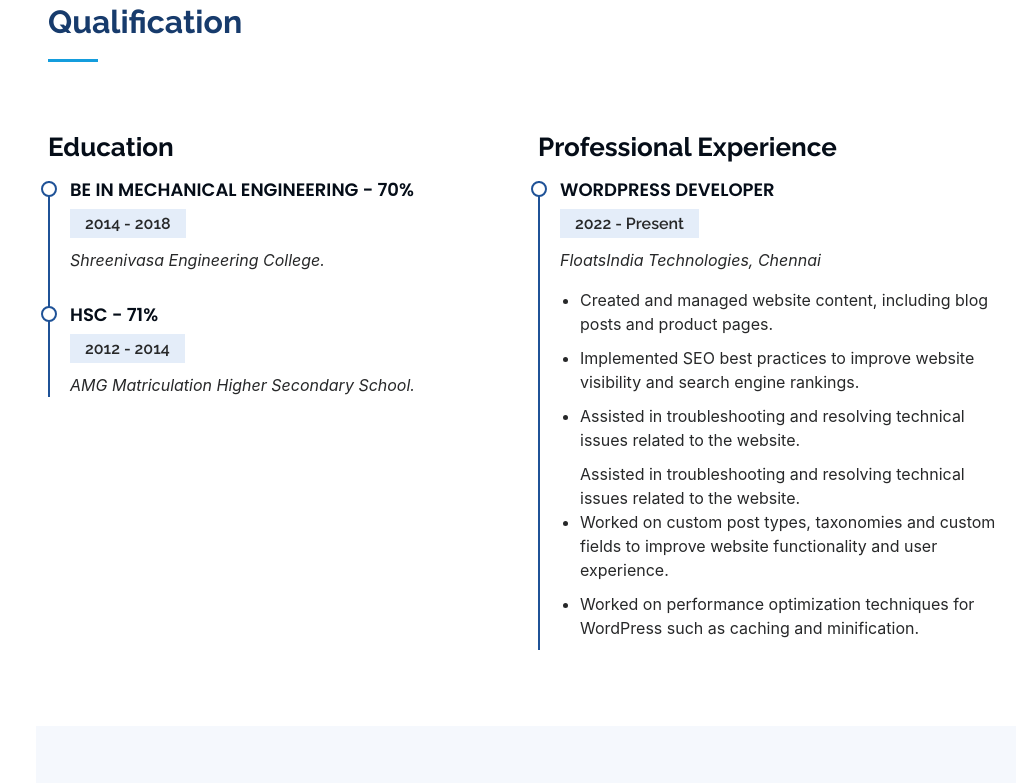
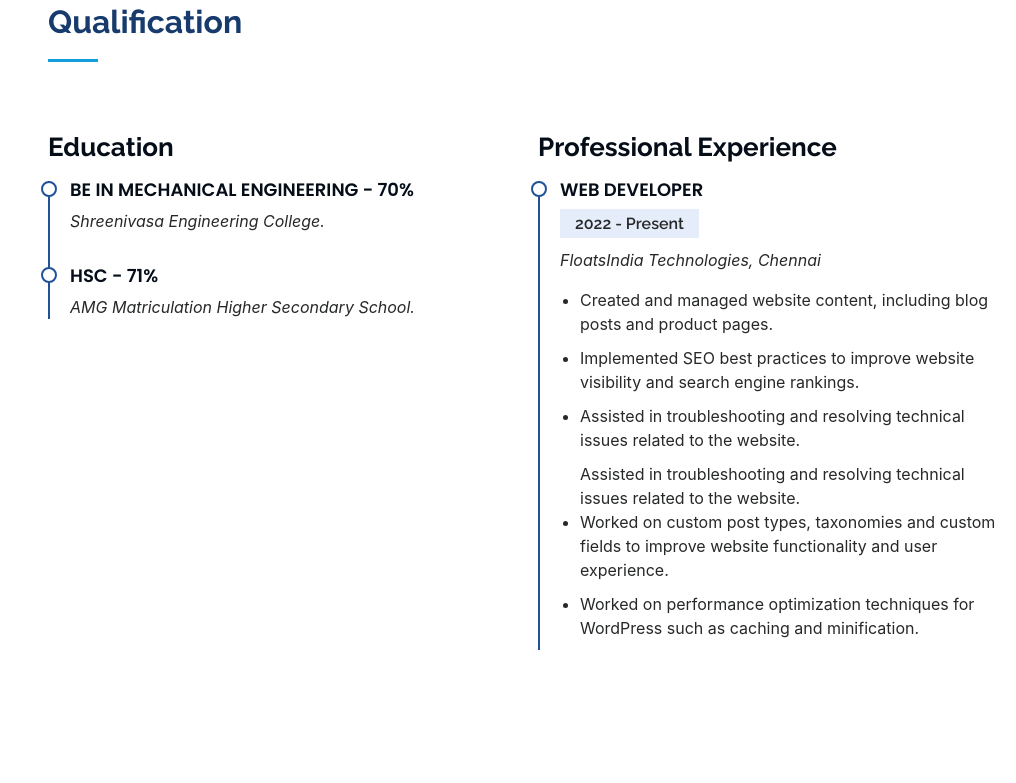
Before and after one commit to muralidhnr/portfolio, a plain HTML site: page index.html in a window 1280 px wide. Shown: the part 1469-2252 px from the top of the page, without its empty margins (264-1280 px from the left). Drawn offline with Linux system fonts and the light colour scheme; a web font is replaced by a local one.

Commit message:
Update index.html

```diff
--- a/index.html
+++ b/index.html
@@ -225,20 +225,19 @@
             <h3 class="resume-title">Education</h3>
             <div class="resume-item">
               <h4>BE in Mechanical Engineering - 70%</h4>
-              <h5>2014 - 2018</h5>
+              <!-- <h5>2014 - 2018</h5>  -->
               <p><em>Shreenivasa Engineering College.</em></p>
 
             </div>
             <div class="resume-item">
               <h4>Hsc - 71% </h4>
-              <h5>2012 - 2014</h5>
               <p><em>AMG Matriculation Higher Secondary School.</em></p>
             </div>
           </div>
           <div class="col-lg-6" data-aos="fade-up" data-aos-delay="100">
             <h3 class="resume-title">Professional Experience</h3>
             <div class="resume-item">
-              <h4>Wordpress Developer</h4>
+              <h4>Web Developer</h4>
               <h5>2022 - Present</h5>
               <p><em>FloatsIndia Technologies, Chennai </em></p>
               <ul>
@@ -266,7 +265,7 @@
       </div>
     </section><!-- End Resume Section -->
 
-    <!-- ======= Portfolio Section ======= -->
+    <!-- ======= Portfolio Section =======
     <section id="portfolio" class="portfolio section-bg">
       <div class="container">
 
@@ -318,7 +317,7 @@
 
         </div>
 
-      </div>
+      </div> -->
     </section><!-- End Portfolio Section -->
 
     <!-- ======= Contact Section ======= -->
```
